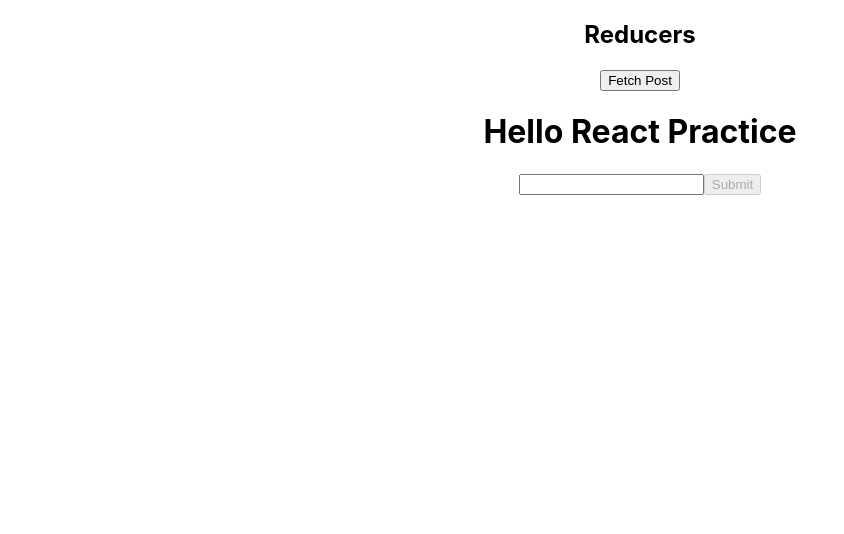
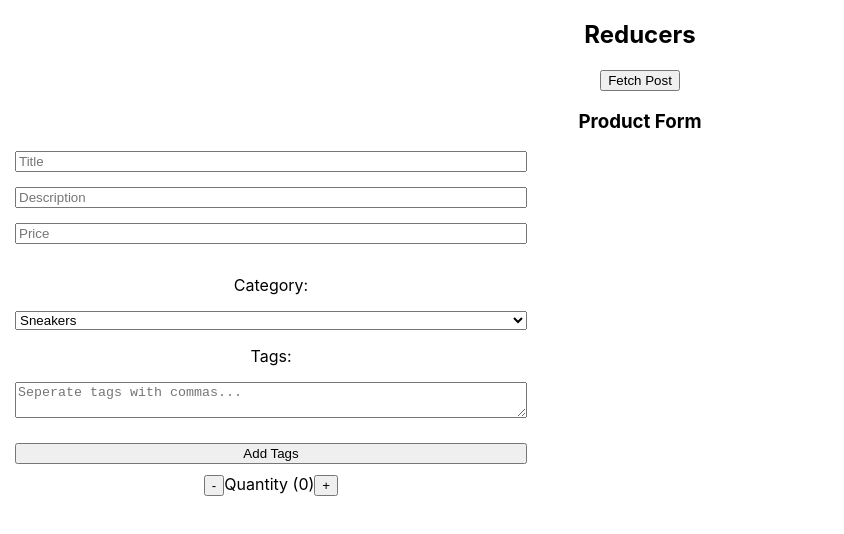
Before and after one commit to noman318/react-prac, a React (Create React App) app: page / in a window 1280 px wide. Shown: the top 534 px of the page, without its empty margins (0-844 px from the left). Built offline with nearby package versions, Linux system fonts and the light colour scheme.

Commit message:
Form reducer

```diff
--- a/src/App.js
+++ b/src/App.js
@@ -1,4 +1,6 @@
+/* eslint-disable no-unused-vars */
 import "./App.css";
+import Form from "./components/Form";
 import OtherQuestions from "./components/OtherQuestions";
 import Reducers from "./components/Reducers";
 
@@ -6,7 +8,8 @@ function App() {
   return (
     <div className="App">
       <Reducers />
-      <OtherQuestions />
+      {/* <OtherQuestions /> */}
+      <Form />
     </div>
   );
 }
--- /dev/null
+++ b/src/components/Form.jsx
@@ -0,0 +1,117 @@
+import React, { useReducer, useRef } from "react";
+import { INITIAL_FORM_STATE, formReducer } from "../reducers/formReducer";
+
+const Form = () => {
+  const [state, dispatch] = useReducer(formReducer, INITIAL_FORM_STATE);
+  const tagRef = useRef(null);
+
+  const handleChange = (e) => {
+    // console.log("e.target.vale", typeof e.target.value);
+    dispatch({
+      type: "HANDLE_INPUT_CHANGE",
+      payload: { name: e.target.name, value: e.target.value },
+    });
+  };
+  const handleTags = () => {
+    const tagData = tagRef.current?.value?.split(",");
+    console.log("tagData", tagData);
+    tagData?.forEach((tag) => {
+      dispatch({ type: "ADD_TAGS", payload: tag });
+    });
+    // const tags = tagData?.split(",");
+    // console.log("tags", tags);
+    tagRef.current.value = "";
+  };
+  console.log("state", state);
+  return (
+    <div>
+      <h3>Product Form</h3>
+      <form
+        style={{
+          display: "flex",
+          flexDirection: "column",
+          width: "40%",
+          margin: "15px",
+        }}
+      >
+        <input
+          type="text"
+          name="title"
+          style={{ marginBottom: "15px" }}
+          placeholder="Title"
+          onChange={handleChange}
+        />
+        <input
+          type="text"
+          name="desc"
+          style={{ marginBottom: "15px" }}
+          placeholder="Description"
+          onChange={handleChange}
+        />
+        <input
+          type="number"
+          name="price"
+          style={{ marginBottom: "15px" }}
+          placeholder="Price"
+          onChange={handleChange}
+        />
+        <p>Category:</p>
+        <select name="category" id="category" onChange={handleChange}>
+          <option value="sneakers">Sneakers</option>
+          <option value="tshirts">T-shirts</option>
+          <option value="jeans">Jeans</option>
+        </select>
+        <p>Tags:</p>
+        <textarea
+          ref={tagRef}
+          style={{ marginBottom: "15px" }}
+          placeholder="Seperate tags with commas..."
+        ></textarea>
+        <div
+          style={{
+            display: "flex",
+            gap: "10px",
+            marginBottom: "10px",
+          }}
+        >
+          {state.tags?.map((tag, index) => {
+            return (
+              <span
+                onClick={() => dispatch({ type: "REMOVE_TAGS", payload: tag })}
+                key={index}
+              >
+                <button
+                  type="button"
+                  style={{ cursor: "pointer", padding: "10px" }}
+                >
+                  {tag}
+                </button>
+              </span>
+            );
+          })}
+        </div>
+        <button type="button" onClick={handleTags}>
+          Add Tags
+        </button>
+        <div className="tags">
+          {/* {product.tags.map((tag) => (
+            <small key={tag}>
+              {tag}
+            </small>
+          ))} */}
+        </div>
+        <div className="quantity" style={{ marginTop: "10px" }}>
+          <button type="button" onClick={() => dispatch({ type: "DECREASE" })}>
+            -
+          </button>
+          <span>Quantity ({state.quantity})</span>
+          <button type="button" onClick={() => dispatch({ type: "INCREASE" })}>
+            +
+          </button>
+        </div>
+      </form>
+    </div>
+  );
+};
+
+export default Form;
--- /dev/null
+++ b/src/reducers/formReducer.js
@@ -0,0 +1,46 @@
+export const INITIAL_FORM_STATE = {
+  title: "",
+  desc: "",
+  price: 0,
+  category: "",
+  tags: [],
+  images: {
+    sm: "",
+    md: "",
+    lg: "",
+  },
+  quantity: 0,
+};
+
+export const formReducer = (state, action) => {
+  switch (action.type) {
+    case "HANDLE_INPUT_CHANGE":
+      return {
+        ...state,
+        [action.payload.name]: action.payload.value,
+      };
+    case "ADD_TAGS":
+      return {
+        ...state,
+        tags: [...state.tags, action.payload],
+      };
+    case "REMOVE_TAGS":
+      return {
+        ...state,
+        tags: state?.tags?.filter((tag) => tag !== action.payload),
+      };
+    case "INCREASE":
+      return {
+        ...state,
+        quantity: state.quantity + 1,
+      };
+    case "DECREASE":
+      return {
+        ...state,
+        quantity: state.quantity - 1,
+      };
+    default: {
+      return state;
+    }
+  }
+};
```
